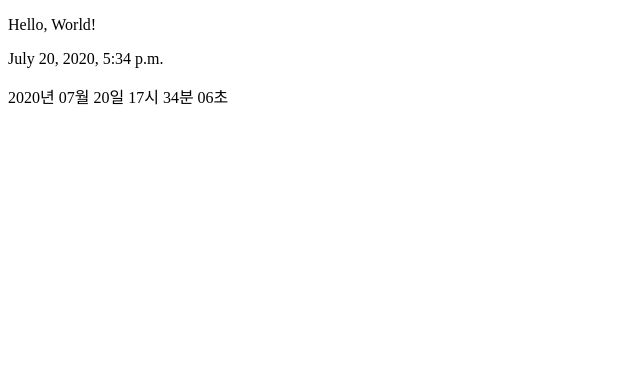
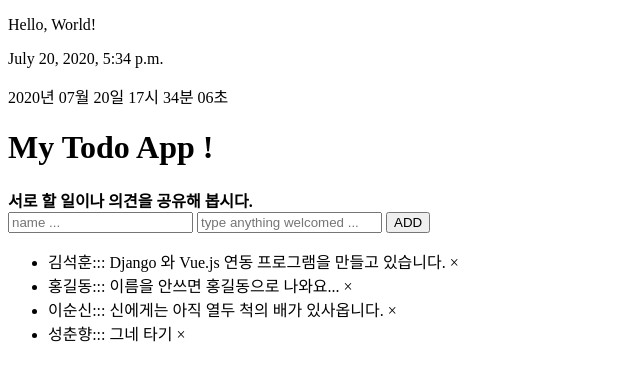
Before and after one commit to Seuleeee/Django, a Django app: page / in a window 1280 px wide. Shown: the top 381 px of the page, without its empty margins (0-640 px from the left). Run offline with Django 3.2, Linux system fonts and the light colour scheme.

Commit message:
2020 0721 첫 vue.js 연동성공

```diff
--- a/first-django/first/templates/index.html
+++ b/first-django/first/templates/index.html
@@ -3,11 +3,66 @@
 <head>
     <meta charset="UTF-8">
     <title>Title</title>
+
 </head>
+
 <body>
     <p>Hello, World!</p>
     <p>{{ current_date }}</p>
     <p>{{ current_date|date:"Y년 m월 d일 H시 i분 s초" }}</p>
+    <div id='app'>
 
+      <h1>My Todo App !</h1>
+      <strong>서로 할 일이나 의견을 공유해 봅시다.</strong>
+      <br>
+
+      <div class="inputBox">
+        <input class="name" type="text" placeholder="name ..." v-model="name">
+        <input class="item" type="text" placeholder="type anything welcomed ..." v-model="newTodoItem" v-on:keyup.enter="add_todo()">
+        <button v-on:click="add_todo()">ADD</button>
+      </div>
+
+      <ul class="todoList">
+        <li v-for="todo, index in todoItems">
+          <span>{ todo.name }::: { todo.item }</span>
+          <span class="removeBtn" v-on:click="remove_todo(index)">&#x00D7</span>
+        </li>
+      </ul>
+    </div>
+
+    <script src='https://unpkg.com/vue/dist/vue.min.js'></script>
+    <script>
+        var vm = new Vue({
+        delimiters: ['{','}'],
+        el: '#app',
+        data: {
+            name: '',
+            newTodoItem: '',
+            todoItems: [
+                {name: '김석훈', item: 'Django 와 Vue.js 연동 프로그램을 만들고 있습니다.'},
+                {name: '홍길동', item: '이름을 안쓰면 홍길동으로 나와요...'},
+                {name: '이순신', item: '신에게는 아직 열두 척의 배가 있사옵니다.'},
+                {name: '성춘향', item: '그네 타기'},
+            ],
+        },
+        methods: {
+            add_todo: function () {
+                console.log("add todo");
+                if (this.newTodoItem == '') return;
+                if (this.name == '') this.name = '홍길동';
+
+                this.todoItems.push({name: this.name, item: this.newTodoItem});
+                this.name = '';
+                this.newTodoItem = '';
+            },
+            remove_todo: function (index) {
+                console.log("remove todo");
+                this.todoItems.splice(index, 1)
+            }
+
+        },
+    })
+    </script>
 </body>
+
 </html>
```
